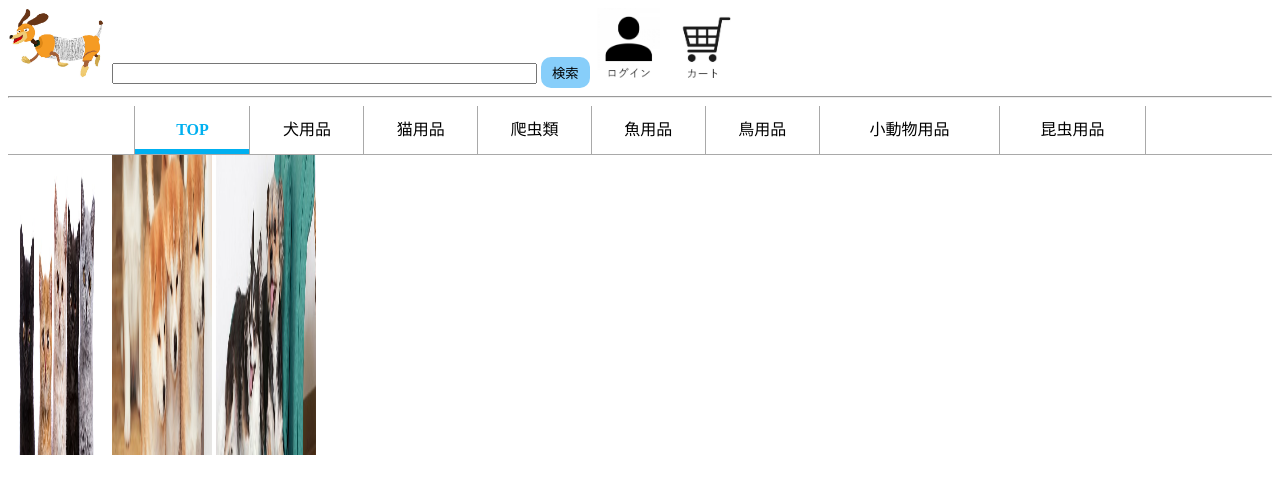
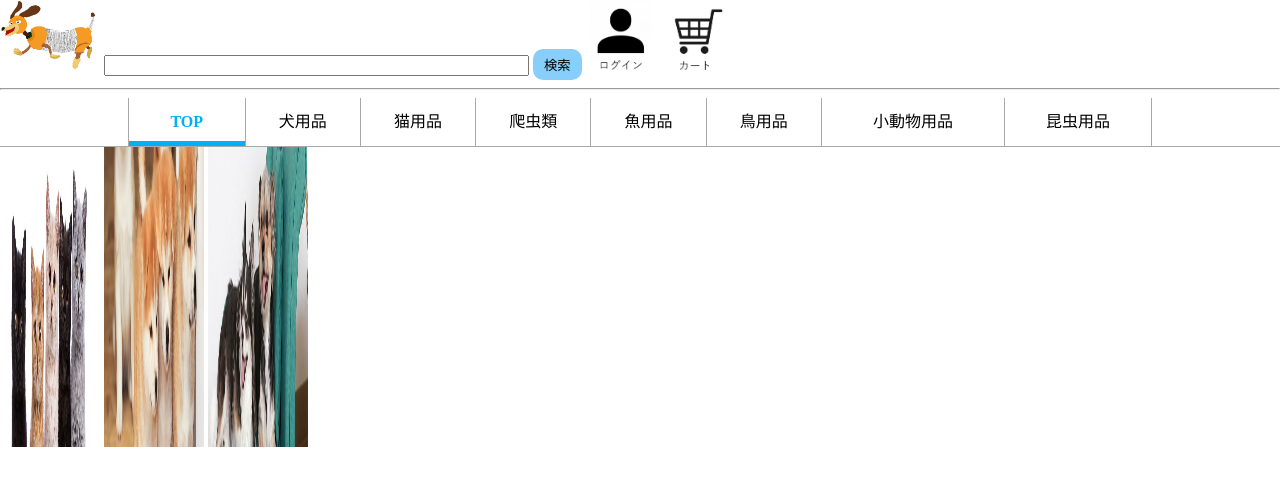
Before and after one commit to Rui0827/teamC, a PHP site: page /top.php in a window 1280 px wide. Shown: the top 494 px of the page. Run offline with PHP 8.4, Linux system fonts and the light colour scheme; some libraries are stand-ins or nearby versions.

Commit message:
はらしま

```diff
--- a/system/css/menu.css
+++ b/system/css/menu.css
@@ -1,4 +1,4 @@
-menu{
+body{
     margin: auto;
     background-color: #ffffff;
 }
--- a/system/detail.php
+++ b/system/detail.php
@@ -1,7 +1,7 @@
 <?php session_start(); ?>
+<?php $css = 'detail.css'; ?>
 <?php require 'header.php'; ?>
 <?php require 'menu.php'; ?>
-<?php $css = 'detail.css'; ?>
 <?php require 'db-connect.php'; ?>
 <link rel="stylesheet" href="css/detail.css">
 
```
